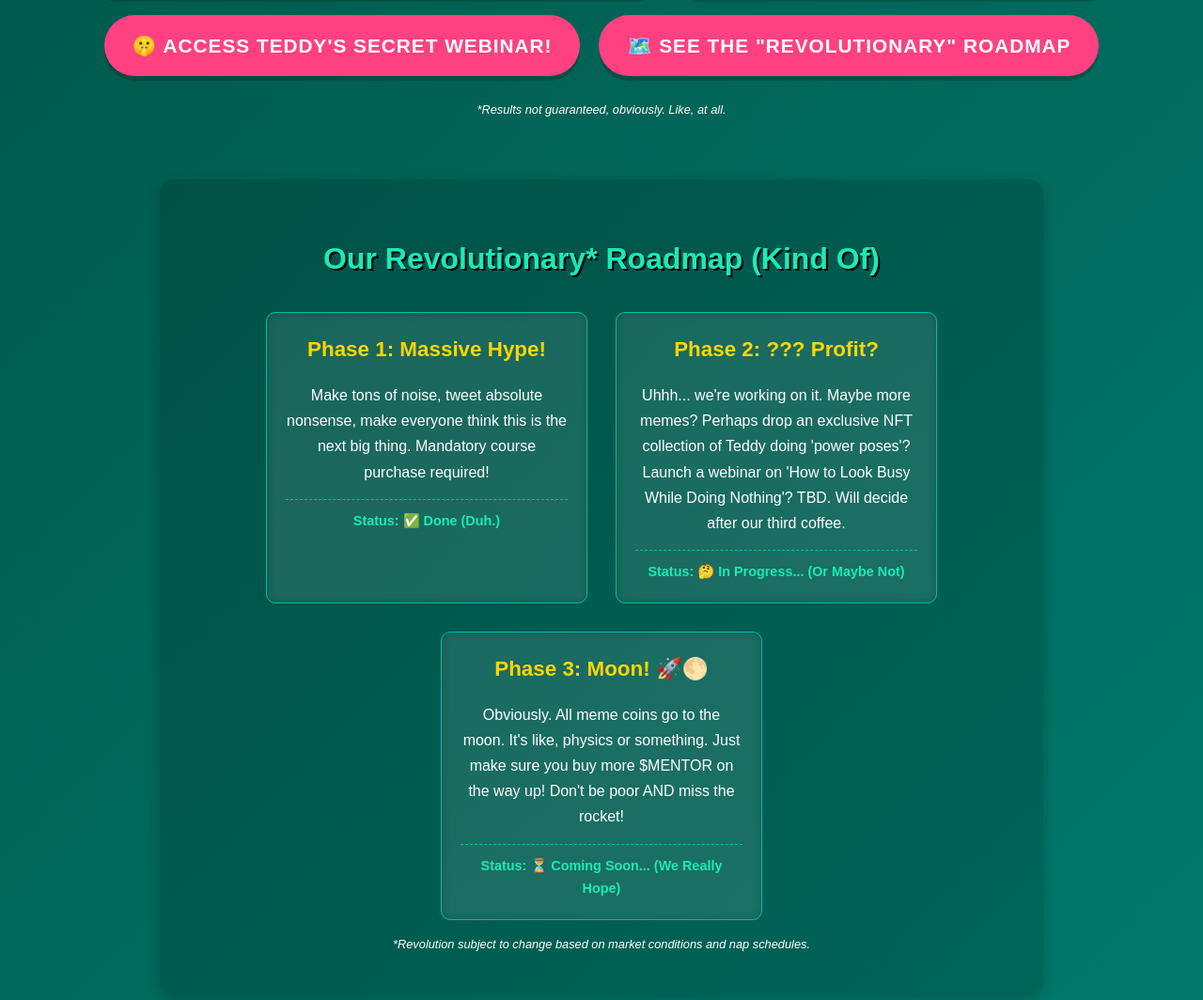
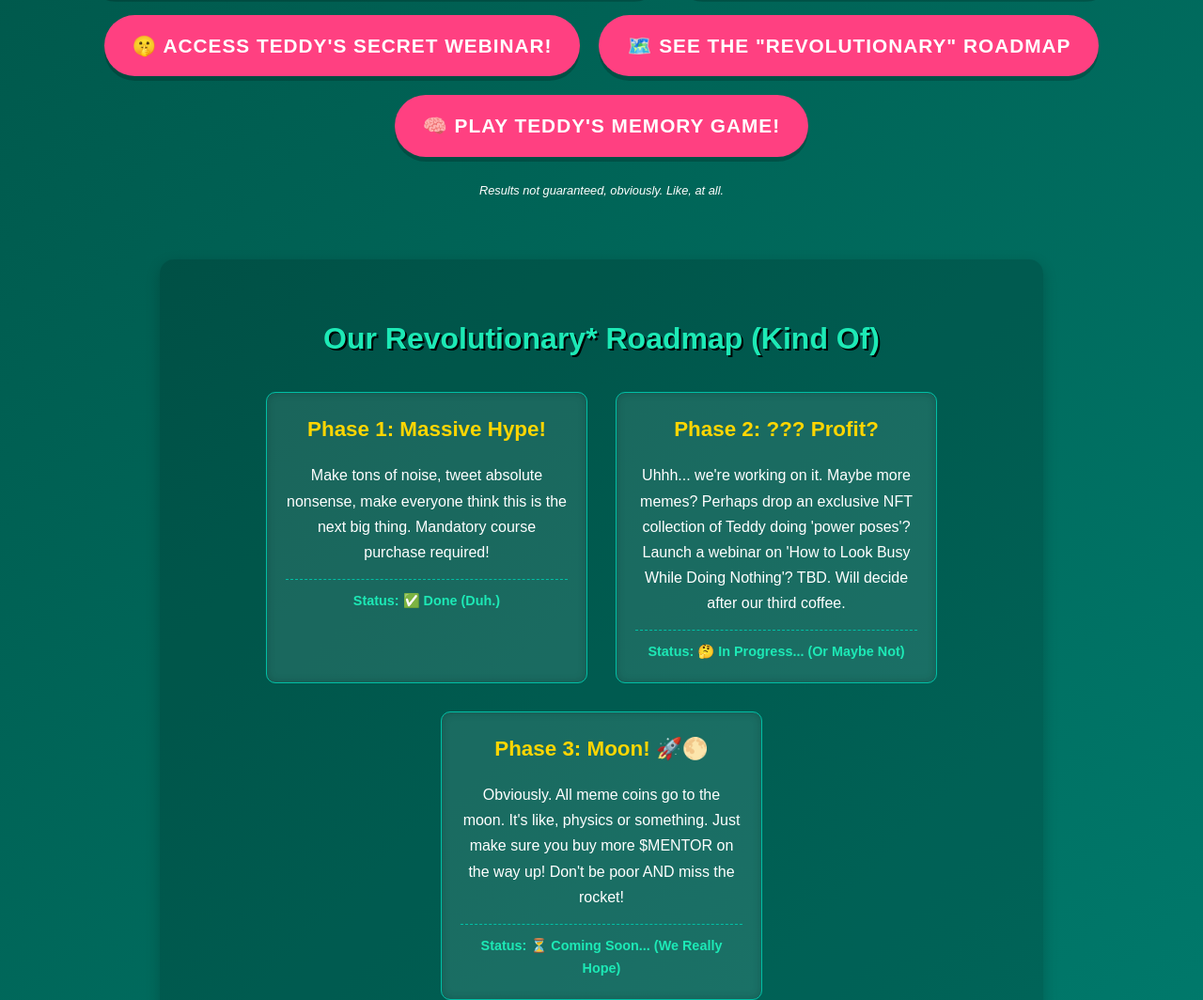
Before and after one commit to BecomeaMilioner/teddy-mentor-site, a plain HTML site: page index.html in a window 1280 px wide. Shown: the part 1555-2619 px from the top of the page at 94% size. Drawn offline with Linux system fonts and the light colour scheme.

Commit message:
Update index.html

```diff
--- a/index.html
+++ b/index.html
@@ -36,7 +36,8 @@
       <a href="https://pump.fun/coin/99xYRn1dq9aaHWPi9M2QmrvGL1cbLrmZ6UdE5M4Spump" class="cta-button pulse" target="_blank" rel="noopener noreferrer">💰 Buy $MENTOR Now! (Get Rich*)</a>
       <a href="webinar.html" class="cta-button">🤫 Access Teddy's SECRET Webinar!</a>
       <a href="#roadmap" class="cta-button">🗺️ See the "Revolutionary" Roadmap</a>
-      <p style="font-size: 0.8em; margin-top: 5px; width: 100%; flex-basis: 100%; text-align: center;"><em>*Results not guaranteed, obviously. Like, at all.</em></p>
+      <a href="#memory-game-section" class="cta-button">🧠 Play Teddy's Memory Game!</a>
+      <p style="font-size: 0.8em; margin-top: 5px; width: 100%; flex-basis: 100%; text-align: center;"><em>Results not guaranteed, obviously. Like, at all.</em></p>
     </section>
     <section id="roadmap" class="roadmap-section animated fadeInUp">
         <h2>Our Revolutionary* Roadmap (Kind Of)</h2>
```
